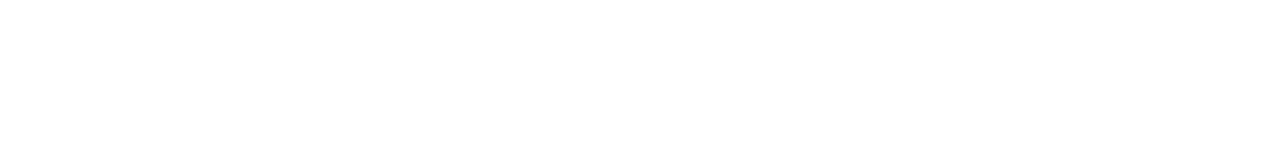
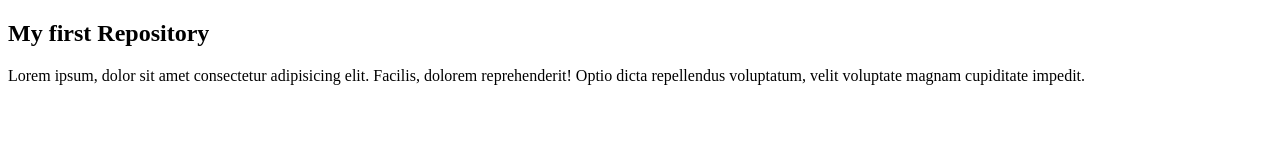
Before and after one commit to Rayhan-Ahmed-7/my-first-repo, a plain HTML site: page index.html in a window 1280 px wide. Drawn offline with Linux system fonts and the light colour scheme.

Commit message:
my-first-commit

```diff
--- a/index.html
+++ b/index.html
@@ -4,9 +4,12 @@
     <meta charset="UTF-8">
     <meta http-equiv="X-UA-Compatible" content="IE=edge">
     <meta name="viewport" content="width=device-width, initial-scale=1.0">
-    <title>Document</title>
+    <title>my-first-repo</title>
 </head>
 <body>
-
+    <div class="container">
+        <h2>My first Repository</h2>
+        <p>Lorem ipsum, dolor sit amet consectetur adipisicing elit. Facilis, dolorem reprehenderit! Optio dicta repellendus voluptatum, velit voluptate magnam cupiditate impedit.</p>
+    </div>
 </body>
 </html>
```
